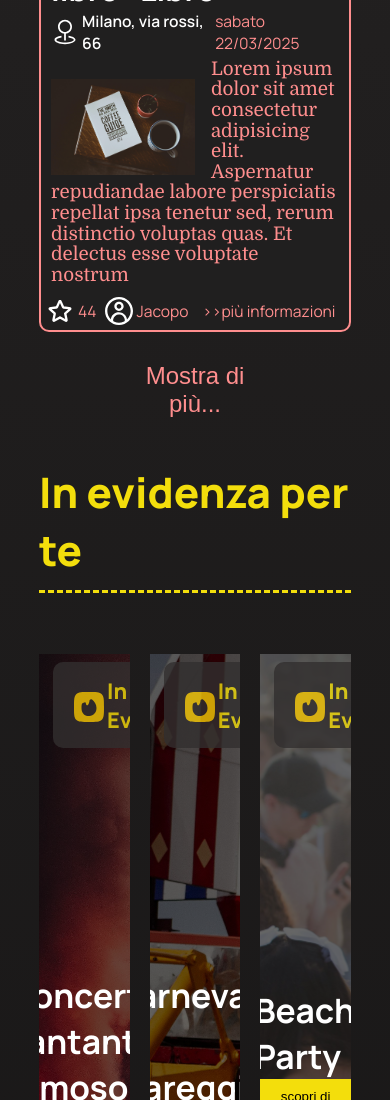
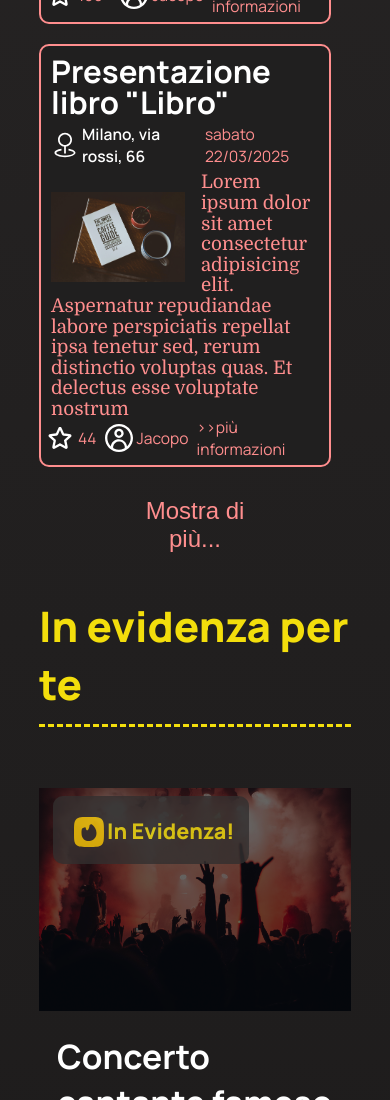
Before and after one commit to jakichandev/ML3_P, a website built with Parcel: page src/index.html in a window 390 px wide. Shown: the part 2756-3856 px from the top of the page. Built offline with nearby package versions, Linux system fonts and the light colour scheme.

Commit message:
fixed responsive design in nearby and highlighted section

```diff
--- a/src/css/main.css
+++ b/src/css/main.css
@@ -155,15 +155,21 @@ main {
 
 section.events-box {
   display: grid;
-  grid-template-columns: repeat(4, 1fr);
-  grid-template-rows: minmax(100px, auto);
-  gap: 20px;
+  &.nearby {
+    grid-template-columns: repeat(4, 1fr);
+    gap: 20px;
+  }
+  &.highlighted {
+    grid-template-columns: repeat(3, 1fr);
+    grid-template-rows: 1fr 4fr;
+    gap: 20px;
+  }
 }
 
 h2.heading-section {
   font-size: 3.5rem;
   font-weight: 800;
-  grid-column: 1 / span 4;
+  grid-column: span 4;
   align-self: center;
   width: 100%;
 }
@@ -299,15 +305,11 @@ div.user-box {
   font-size: 2em;
 }
 
-section.events-box.highlighted {
-  grid-template-columns: repeat(3, 1fr);
-  grid-template-rows: 1fr 4fr auto;
-}
-
 article.highlighted-card {
   position: relative;
   overflow: hidden;
   display: flex;
+  flex-direction: column;
   justify-content: center;
   align-items: center;
 }
@@ -332,8 +334,8 @@ article.highlighted-card > img {
   position: absolute;
   top: 0;
   left: 0;
+  width: auto;
   height: 100%;
-  width: auto;
   z-index: 0;
   filter: brightness(40%);
 }
@@ -453,7 +455,9 @@ div.footer-copyright {
     grid-column: 1 / span 3;
   }
   section.events-box {
-    grid-template-columns: repeat(3, 1fr);
+    &.nearby {
+      grid-template-columns: repeat(3, 1fr);
+    }
   }
   .show-more-btn {
     grid-column: 1/4;
@@ -461,11 +465,20 @@ div.footer-copyright {
 }
 
 @media screen and (max-width: 1300px) {
-  h2.heading-section {
-    grid-column: 1 / span 2;
-  }
   section.events-box {
-    grid-template-columns: repeat(2, 1fr);
+    &.nearby {
+      grid-template-columns: repeat(2, 1fr);
+      h2.heading-section {
+        grid-column: span 2;
+      }
+    }
+    &.highlighted {
+      grid-template-columns: 1fr;
+      grid-template-rows: 1fr 3fr 3fr 3fr;
+      h2.heading-section {
+        grid-column: 1;
+      }
+    }
   }
   .show-more-btn {
     grid-column: 1/3;
@@ -481,6 +494,10 @@ div.footer-copyright {
   div.category-box {
     margin: 15px 4px 0 0;
   }
+  article.highlighted-card > img {
+    width: 100%;
+    height: auto;
+  }
 }
 
 @media screen and (max-width: 870px) {
@@ -490,15 +507,16 @@ div.footer-copyright {
   .toggler-menu {
     display: block;
   }
-  h2.heading-section {
-    grid-column: span 1;
-  }
-  section.events-box {
+
+  section.events-box.nearby,
+  section.events-box.highlighted {
     grid-template-columns: 1fr;
   }
-  .show-more-btn {
-    grid-column: span 1;
+
+  article.events-card {
+    grid-column: 1;
   }
+
   footer {
     grid-template-columns: 1fr 1fr;
     grid-template-rows: repeat(3, 1fr);
```
Also changed, not shown: dist/place-svgrepo-com.af3ee117.svg, dist/star-svgrepo-com.af6ecdf5.svg, 2 other files.
